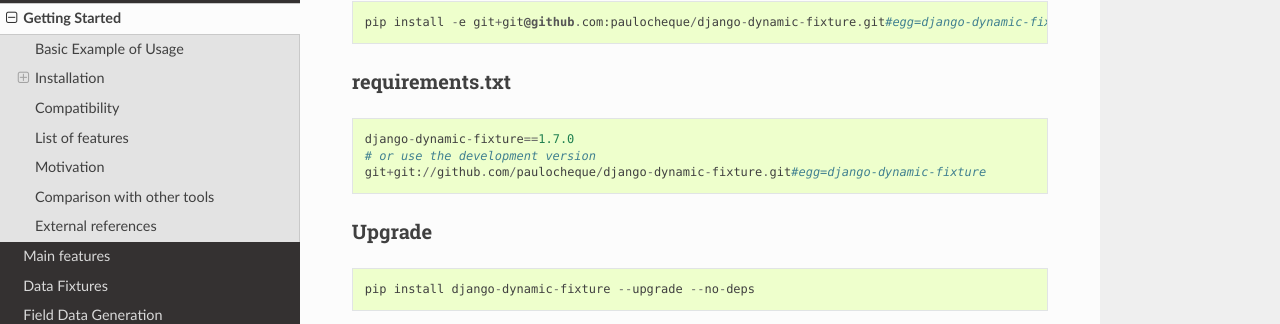
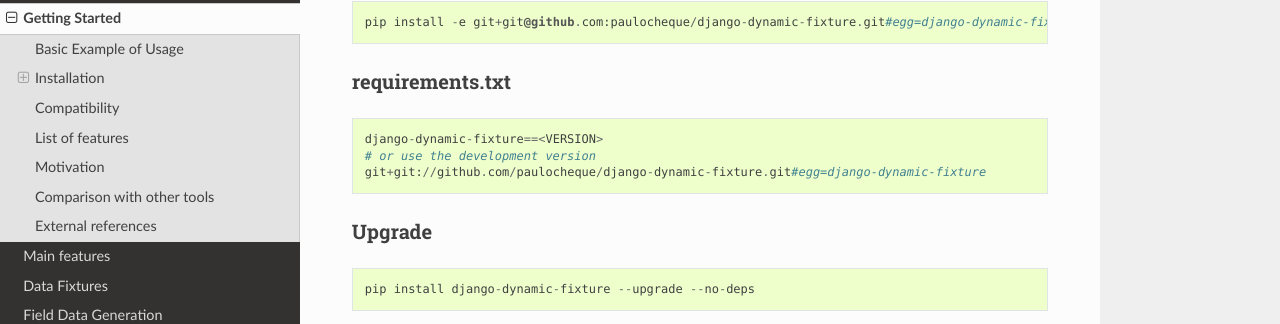
Before and after one commit to paulocheque/django-dynamic-fixture, a Sphinx documentation site: the page built from docs/source/overview.rst, in a window 1280 px wide and 900 px high, scrolled down 940 px. Shown: the part 128-452 px from the top of the window. Built offline with Sphinx 7.4.7 and the Read the Docs theme 2.0.0, drawn with Linux system fonts in a browser that asks for light colours.

Commit message:
Fixed doc

```diff
--- a/docs/source/overview.rst
+++ b/docs/source/overview.rst
@@ -59,7 +59,7 @@
 
 ::
 
-    django-dynamic-fixture==1.7.0
+    django-dynamic-fixture==<VERSION>
     # or use the development version
     git+git://github.com/paulocheque/django-dynamic-fixture.git#egg=django-dynamic-fixture
 
```
